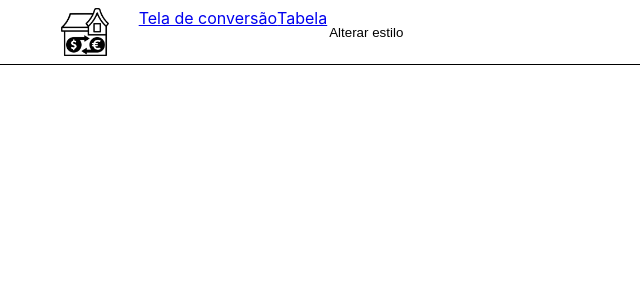
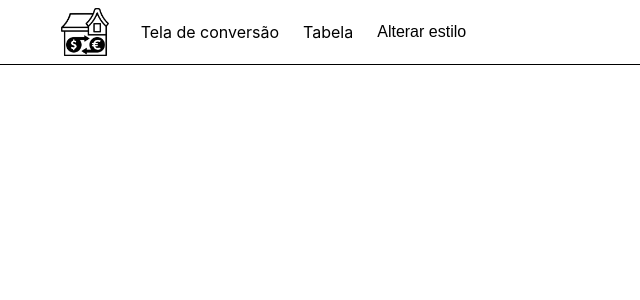
Before and after one commit to ElMigu17/casa-de-cambio, an Angular app in the folder front/: page / in a window 1280 px wide. Shown: the top 300 px of the page, without its empty margins (0-640 px from the left). Built offline with nearby package versions, Linux system fonts and the light colour scheme.

Commit message:
navbar style configured

```diff
--- a/front/src/app/app.component.html
+++ b/front/src/app/app.component.html
@@ -4,7 +4,6 @@
     <div class="main-navbar">
       <a href="converter">Tela de conversão</a>
       <a href="tabela">Tabela</a>
-      <!-- <button (click)="showModel = !showModel">Alterar taxa</button> -->
       <button (click)="medievalStyleService.switch()">Alterar estilo</button>
     </div>
   </div>
--- a/front/src/app/app.component.scss
+++ b/front/src/app/app.component.scss
@@ -68,7 +68,8 @@ main {
       background-color: #ffffff77;
     }
 
-    button {
+    button,
+    a {
       background-color: #ffffff77;
     }
   }
@@ -89,11 +90,15 @@ main {
     height: 48px;
   }
 
-  button {
+  button,
+  a {
     background-color: transparent;
     border: 0;
     cursor: pointer;
     padding: 2px;
+    text-decoration: none;
+    color: #000000;
+    font-size: 16px;
     &:hover {
       text-decoration: underline;
     }
@@ -104,6 +109,8 @@ main {
     width: 83.33vw;
     display: flex;
     justify-content: flex-start;
+    align-items: center;
+    gap: 20px;
     padding: 0 30px;
   }
 }
```
